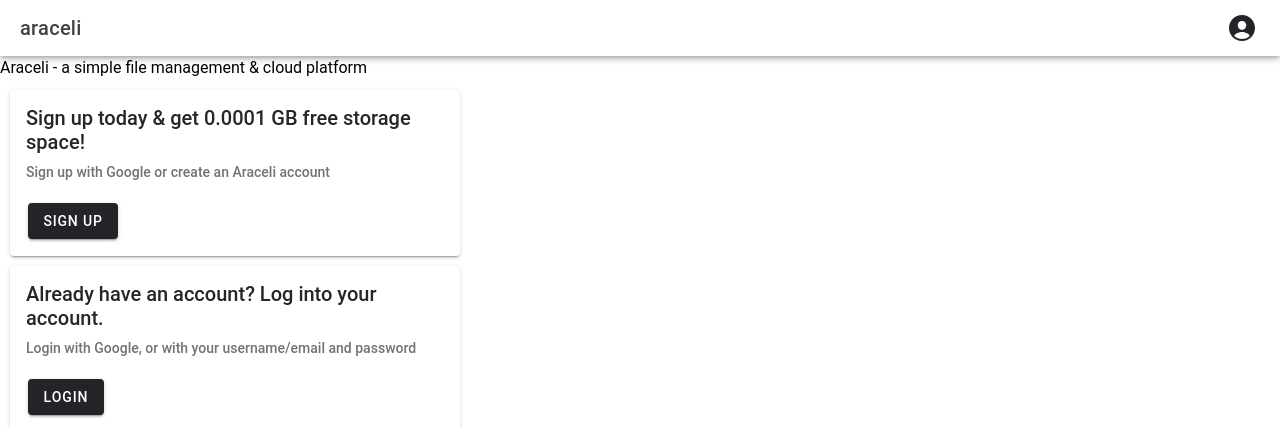
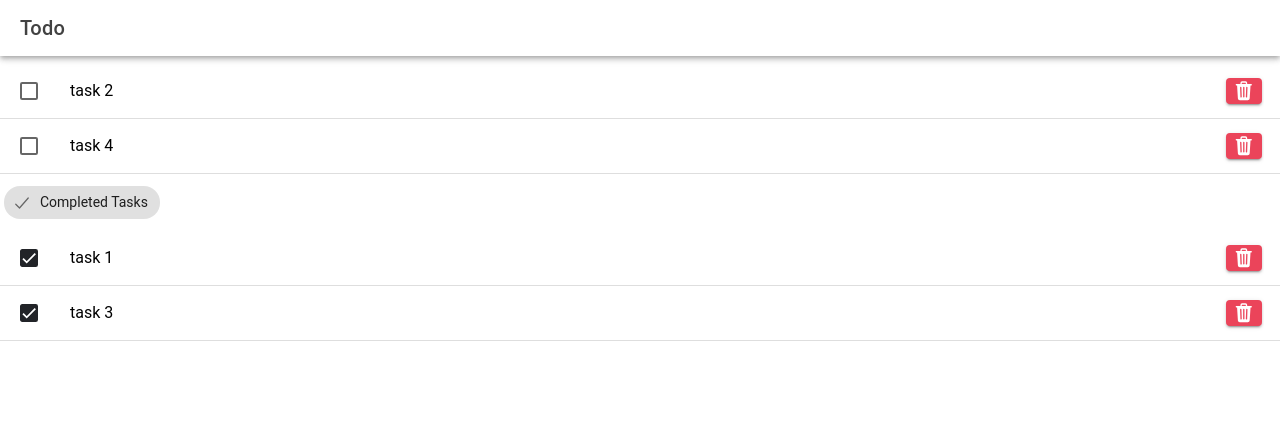
Before and after one commit to project-araceli/araceli-frontend, a React (Vite) app: page /todolist in a window 1280 px wide. Shown: the top 428 px of the page. Built offline with nearby package versions, Linux system fonts and the light colour scheme.

Commit message:
implemented basic todolist logic

```diff
--- a/package.json
+++ b/package.json
@@ -17,6 +17,7 @@
     "@ionic/react-router": "^7.0.0",
     "@types/react-router": "^5.1.20",
     "@types/react-router-dom": "^5.3.3",
+    "axios": "^1.6.8",
     "ionicons": "^7.0.0",
     "react": "^18.2.0",
     "react-dom": "^18.2.0",
--- a/src/App.tsx
+++ b/src/App.tsx
@@ -1,6 +1,6 @@
-import { IonApp, IonRouterOutlet, IonSplitPane, setupIonicReact } from '@ionic/react';
-import { IonReactRouter } from '@ionic/react-router';
-import { Redirect, Route } from 'react-router-dom';
+import {IonApp, IonRouterOutlet, IonSplitPane, setupIonicReact} from '@ionic/react';
+import {IonReactRouter} from '@ionic/react-router';
+import {Redirect, Route} from 'react-router-dom';
 import Menu from './components/menu/Menu';
 import Page from './pages/Page';
 
@@ -25,6 +25,7 @@ import './theme/variables.css';
 import {useState} from "react";
 import NavBar from "./components/navbar/NavBar";
 import HomePage from "./pages/home-page/HomePage";
+import TodoListPage from "./pages/todo-list-page/TodoListPage";
 
 setupIonicReact();
 
@@ -48,12 +49,15 @@ const App = () => {
                         <Route path="/">
                             <HomePage/>
                         </Route>
+                        <Route path="/todolist">
+                            <TodoListPage/>
+                        </Route>
                         {/*<Route path="/idk" exact={true}>
                             <Redirect to="/folder/Inbox" />
                           </Route>*/}
                         <Route path="/idk" exact={true}>
-              <Menu />
-              <Page />
+                            <Menu/>
+                            <Page/>
                         </Route>
                     </IonRouterOutlet>
                 </IonSplitPane>
--- /dev/null
+++ b/src/common/models.ts
@@ -0,0 +1,12 @@
+/**
+ * Project: araceli-frontend
+ * Created by: Nico Bulut
+ * Created at: 08.05.24
+ */
+
+export interface ITodoListItem {
+    itemId: string;
+    name: string;
+    description: string;
+    isDone: boolean;
+}
--- /dev/null
+++ b/src/components/todo-list-item/TodoListItem.tsx
@@ -0,0 +1,35 @@
+/**
+ * Project: araceli-frontend
+ * Created by: Nico Bulut
+ * Created at: 08.05.24
+ */
+
+import React from 'react';
+import {IonButton, IonCheckbox, IonIcon, IonItem, IonLabel} from "@ionic/react";
+import {trash} from "ionicons/icons";
+import {ITodoListItem} from "../../common/models";
+
+interface ITodoListItemProps {
+    item: ITodoListItem;
+    onToggleIsDoneCheckbox: (item: ITodoListItem) => void;
+}
+
+const TodoListItem = ({item, onToggleIsDoneCheckbox}: ITodoListItemProps) => {
+
+    const handleOnClickCheckbox = () => {
+        item.isDone = !item.isDone;
+        console.log(item.isDone);
+        onToggleIsDoneCheckbox(item);
+    }
+    return (
+        <IonItem button={false}>
+            <IonCheckbox slot={"start"} checked={item.isDone} onClick={() => handleOnClickCheckbox()}/>
+            <IonLabel>{item.name}</IonLabel>
+            <IonButton color={"danger"}>
+                <IonIcon slot="icon-only" icon={trash}></IonIcon>
+            </IonButton>
+        </IonItem>
+    );
+};
+
+export default TodoListItem;
--- /dev/null
+++ b/src/pages/todo-list-page/TodoListPage.tsx
@@ -0,0 +1,107 @@
+/**
+ * Project: araceli-frontend
+ * Created by: Nico Bulut
+ * Created at: 08.05.24
+ */
+
+import React, {useEffect, useState} from 'react';
+import {
+    IonAvatar, IonButton, IonCheckbox, IonChip,
+    IonContent,
+    IonHeader,
+    IonIcon,
+    IonItem, IonItemGroup, IonItemOption, IonItemOptions,
+    IonItemSliding,
+    IonLabel,
+    IonList, IonReorder, IonReorderGroup,
+    IonTitle,
+    IonToolbar, ItemReorderEventDetail
+} from "@ionic/react";
+import {airplane, checkmarkOutline, closeCircle, pin, share, trash} from "ionicons/icons";
+import TodoListItem from "../../components/todo-list-item/TodoListItem";
+import {ITodoListItem} from "../../common/models";
+
+const TodoListPage = () => {
+
+    const DATA = [
+        {
+            itemId: "1",
+            name: "task 1",
+            description: "idk lol",
+            isDone: true,
+        },
+        {
+            itemId: "2",
+            name: "task 2",
+            description: "idk lol",
+            isDone: false,
+        },
+        {
+            itemId: "3",
+            name: "task 3",
+            description: "idk lol",
+            isDone: true,
+        },
+        {
+            itemId: "4",
+            name: "task 4",
+            description: "idk lol",
+            isDone: false,
+        }
+    ]
+
+    const [completedTasks, setCompletedTasks] = useState<ITodoListItem[]>([]);
+    const [notCompletedTasks, setNotCompletedTasks] = useState<ITodoListItem[]>([]);
+
+    useEffect(() => {
+        setCompletedTasks(DATA.filter(x => x.isDone));
+        setNotCompletedTasks(DATA.filter(x => !x.isDone));
+    }, []);
+
+    function handleReorder(event: CustomEvent<ItemReorderEventDetail>) {
+        // The `from` and `to` properties contain the index of the item
+        // when the drag started and ended, respectively
+        console.log('Dragged from index', event.detail.from, 'to', event.detail.to);
+
+        // Finish the reorder and position the item in the DOM based on
+        // where the gesture ended. This method can also be called directly
+        // by the reorder group
+        event.detail.complete();
+    }
+
+    const onToggleIsDoneCheckbox = (item: ITodoListItem) => {
+        if (item.isDone) {
+            setCompletedTasks([...completedTasks, item]);
+            setNotCompletedTasks(notCompletedTasks.filter(x => x.itemId !== item.itemId));
+        } else {
+            setNotCompletedTasks([...notCompletedTasks, item]);
+            setCompletedTasks(completedTasks.filter(x => x.itemId !== item.itemId));
+        }
+    }
+
+    return (
+        <IonContent>
+            <IonHeader>
+                <IonToolbar>
+                    <IonTitle>Todo</IonTitle>
+                </IonToolbar>
+            </IonHeader>
+            <IonList lines={"full"}>
+                <IonReorderGroup disabled={false} onIonItemReorder={handleReorder}>
+                    {notCompletedTasks.map(x => <TodoListItem key={x.itemId} item={x} onToggleIsDoneCheckbox={onToggleIsDoneCheckbox}/>)}
+                </IonReorderGroup>
+            </IonList>
+            <IonChip className={"m-4"}>
+                <IonIcon icon={checkmarkOutline}></IonIcon>
+                <IonLabel>Completed Tasks</IonLabel>
+            </IonChip>
+            <IonList lines={"full"}>
+                <IonReorderGroup disabled={false} onIonItemReorder={handleReorder}>
+                    {completedTasks.map(x => <TodoListItem key={x.itemId} item={x} onToggleIsDoneCheckbox={onToggleIsDoneCheckbox}/>)}
+                </IonReorderGroup>
+            </IonList>
+        </IonContent>
+    );
+};
+
+export default TodoListPage;
```
Also changed, not shown: src/common/api-client.ts (added, +11 -0 lines), 1 other file (tests, documents, lock files or other folders). Lines whose indentation alone changed are shown as unchanged.
